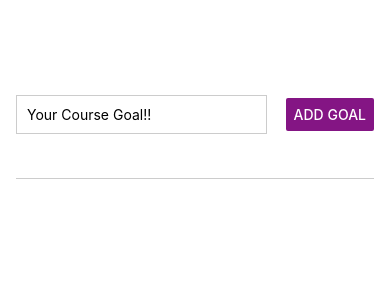
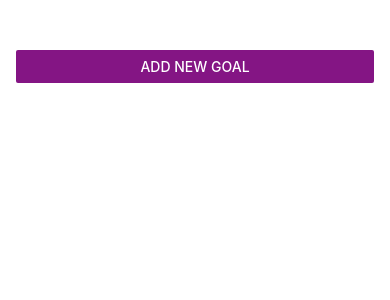
Before and after one commit to Jinesh87/goals-app, a React Native app: screen / in a window 390 px wide. Shown: the top 300 px of the page. Built offline with nearby package versions, Linux system fonts and the light colour scheme.

Commit message:
Adding Modal Screen

```diff
--- a/App.js
+++ b/App.js
@@ -1,14 +1,16 @@
 import { useState } from 'react';
-import { FlatList,  StyleSheet, View } from 'react-native';
+import { FlatList, StyleSheet, View, Button } from 'react-native';
 import GoalItem from './components/GoalItem';
 import GoalInput from './components/GoalInput';
 
 
 export default function App() {
-
+  const [modalIsVisible, setModalIsVisible] = useState(false);
   const [courseGoals, setCourseGoals] = useState([]);
 
-
+  function startAddGoalHandler() {
+    setModalIsVisible(true)
+  }
 
   function addGoalHandler(enteredGoalText) {
     setCourseGoals((currentCourseGoals) => [
@@ -17,19 +19,20 @@ export default function App() {
     ]);
   }
 
-  function deleteGoalHandeler(id){
+  function deleteGoalHandeler(id) {
     setCourseGoals((currentCourseGoals) => {
-      return currentCourseGoals.filter((goal) => goal.id !==  id);
+      return currentCourseGoals.filter((goal) => goal.id !== id);
     });
   }
 
   return (
     <View style={styles.appContainer}>
-      <GoalInput onAddGoal={addGoalHandler} />
+      <Button title='Add New Goal' color="#841584" onPress={startAddGoalHandler} />
+      <GoalInput onAddGoal={addGoalHandler} visible={modalIsVisible} />
       <View style={styles.goalsContainer}>
         <FlatList data={courseGoals} renderItem={(itemData) => {
-          return <GoalItem text={itemData.item.text} id={itemData.item.id} onDeleteItem = {deleteGoalHandeler}/>;
-        }} keyExtractor = {(item,index) => {
+          return <GoalItem text={itemData.item.text} id={itemData.item.id} onDeleteItem={deleteGoalHandeler} />;
+        }} keyExtractor={(item, index) => {
           return item.id;
         }} alwaysBounceVertical={false} />
 
--- a/components/GoalInput.js
+++ b/components/GoalInput.js
@@ -1,20 +1,22 @@
 import { useState } from "react";
-import { StyleSheet,View,TextInput,Button } from "react-native";
+import { StyleSheet, View, TextInput, Button, Modal } from "react-native";
 function GoalInput(props) {
   const [enteredGoalText, setEnteredGoalText] = useState('');
   function goalInputHandler(enteredText) {
     setEnteredGoalText(enteredText);
   };
-      function addGoalHandler(){
+  function addGoalHandler() {
     props.onAddGoal(enteredGoalText);
     setEnteredGoalText('');
   }
 
   return (
+    <Modal visible={props.visible} animationType="slide">
       <View style={styles.inputContainer}>
         <TextInput style={styles.textInput} placeholder='Your Course Goal!!' onChangeText={goalInputHandler} value={enteredGoalText}></TextInput>
         <Button color='#841584' title="Add Goal" onPress={addGoalHandler} />
       </View>
+    </Modal>
   );
 }
 
--- a/components/GoalItem.js
+++ b/components/GoalItem.js
@@ -4,7 +4,8 @@ function GoalItem(props) {
     return (
 
         <View style={styles.goalItem}>
-            <Pressable android_ripple={{ color: '#841584' }} onPress={props.onDeleteItem.bind(this, props.id)}>
+            <Pressable android_ripple={{ color: '#841584' }} onPress={props.onDeleteItem.bind(this, props.id)}
+            style={({pressed}) =>pressed && styles.pressedItem}>
                 <Text style={styles.goalText}>{props.text}</Text>
             </Pressable>
         </View>
@@ -19,11 +20,14 @@ const styles = StyleSheet.create({
         includeFontPadding: true,
         fontVariant: 'small-caps common-ligatures',
         margin: 8,
-        padding: 8,
         borderRadius: 6,
         backgroundColor: '#E6D0E6'
     },
+    pressedItem:{
+        opacity:0.5
+    },
     goalText: {
         color: '#841584',
+        padding: 8,
     }
 });
```
Lines whose indentation alone changed are shown as unchanged.
